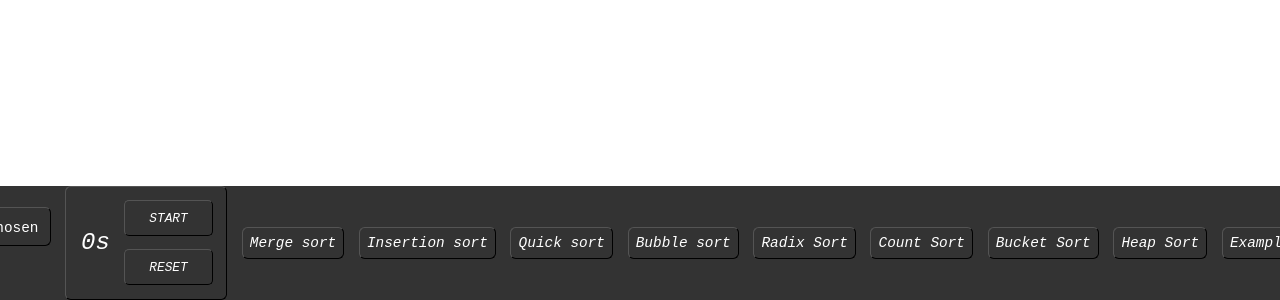
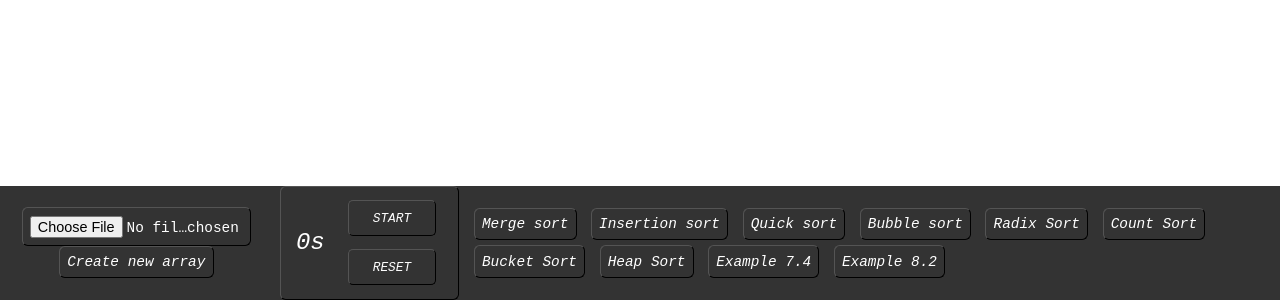
Before and after one commit to Syed007Hassan/Algorithms-Visualizations, a React (Create React App) app: page / in a window 1280 px wide. Shown: the part 500-800 px from the top of the page. Built offline with nearby package versions, Linux system fonts and the light colour scheme.

Commit message:
made some css changes related to flex

```diff
--- a/src/sortVisualizer/SortVisualizer.css
+++ b/src/sortVisualizer/SortVisualizer.css
@@ -15,21 +15,22 @@
   margin: 0.20%;
 }
 
-.app-footer {
+/* .app-footer {
   align-items: center;
   display: flex;
   overflow-y: auto;
   overflow-x: auto;
   background-color: #333;
   margin-top: auto;
-}
+} */
 
-.app-footer ul {
+
+/* .app-footer ul {
   display: flex;
   list-style-type: none;
   padding: 0;
   white-space: nowrap;
-}
+} */
 
 .app-button {
   border-radius: 0.4em;
@@ -82,10 +83,42 @@
 
 }
 
-@media (min-width: 700px) {
+/* @media (min-width: 700px) {
 
   .app-footer {
     justify-content: center;
   }
 
+} */
+
+
+/* css changes */
+.app-footer {
+  position: sticky;
+  bottom: 0;
+  align-items: center;
+  display: flex;
+  flex-direction: row;
+  flex-wrap: nowrap;
+  justify-content: space-evenly;
+  background-color: #333;
+  margin-top: auto;
 }
+
+.flex-col{
+  display: flex;
+  flex-direction: row;
+  flex-wrap: wrap;
+  justify-content: center;
+  align-items: center;
+}
+
+.app-footer ul {
+  display: flex;
+  flex-direction: row;
+  flex-wrap: wrap;
+  row-gap: 5px;
+  list-style-type: none;
+  padding: 0;
+  white-space: nowrap;
+}
```
